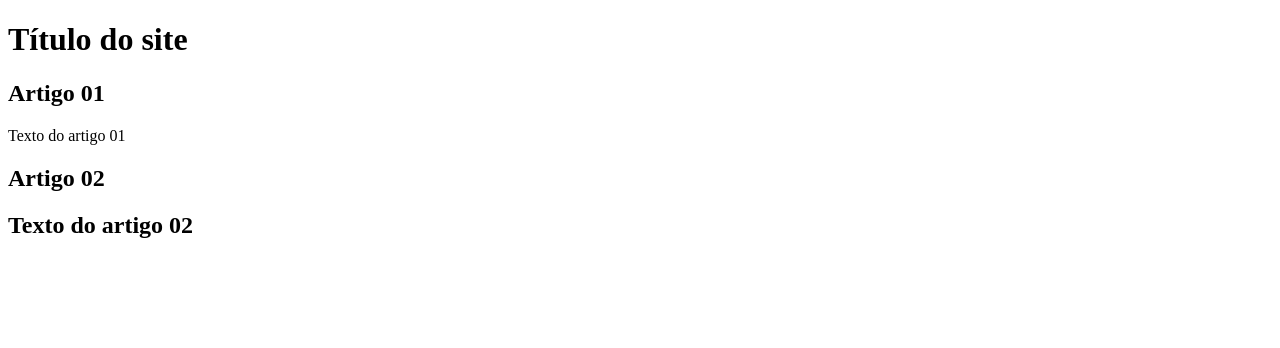
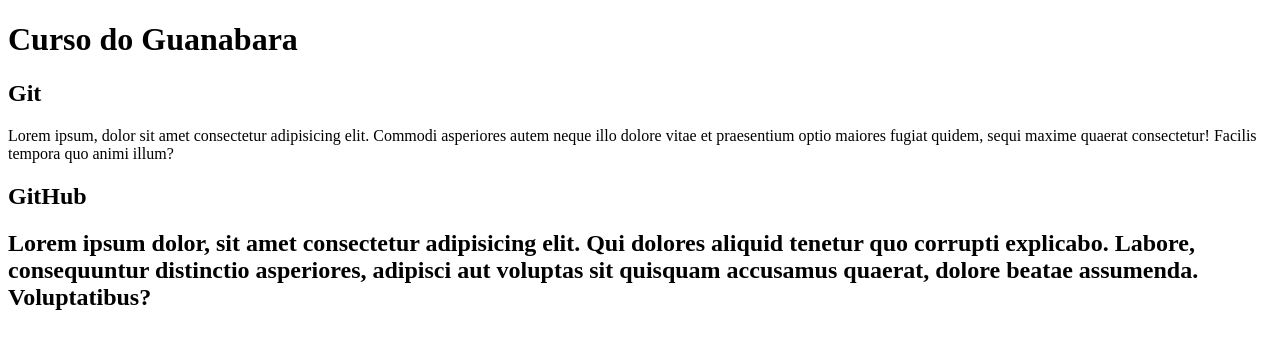
Before and after one commit to LuizReisJunior/projeto-site, a plain HTML site: page index.html in a window 1280 px wide. Drawn offline with Linux system fonts and the light colour scheme.

Commit message:
Comecei a escrever o conteúdo

```diff
--- a/index.html
+++ b/index.html
@@ -9,15 +9,15 @@
 <body>
    <main>
        <header>
-           <h1>Título do site</h1>
+           <h1>Curso do Guanabara</h1>
        </header>
        <article>
-           <h2>Artigo 01</h2>
-           <p>Texto do artigo 01</p>
+           <h2>Git</h2>
+           <p>Lorem ipsum, dolor sit amet consectetur adipisicing elit. Commodi asperiores autem neque illo dolore vitae et praesentium optio maiores fugiat quidem, sequi maxime quaerat consectetur! Facilis tempora quo animi illum?</p>
        </article>
        <article>
-           <h2>Artigo 02</h2>
-           <h2>Texto do artigo 02 </h2>
+           <h2>GitHub</h2>
+           <h2>Lorem ipsum dolor, sit amet consectetur adipisicing elit. Qui dolores aliquid tenetur quo corrupti explicabo. Labore, consequuntur distinctio asperiores, adipisci aut voluptas sit quisquam accusamus quaerat, dolore beatae assumenda. Voluptatibus? </h2>
        </article>
    </main>
 </body>
```
